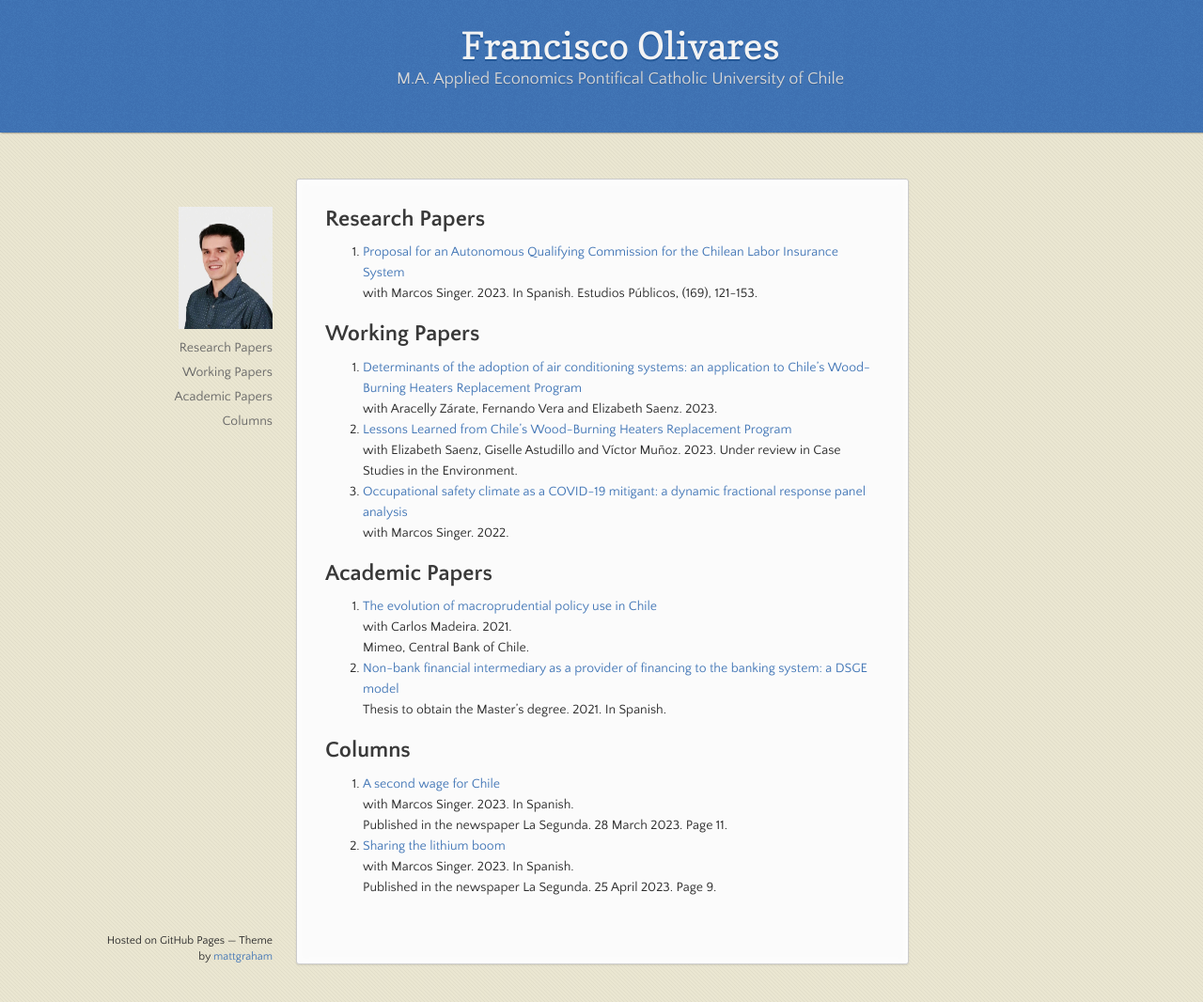
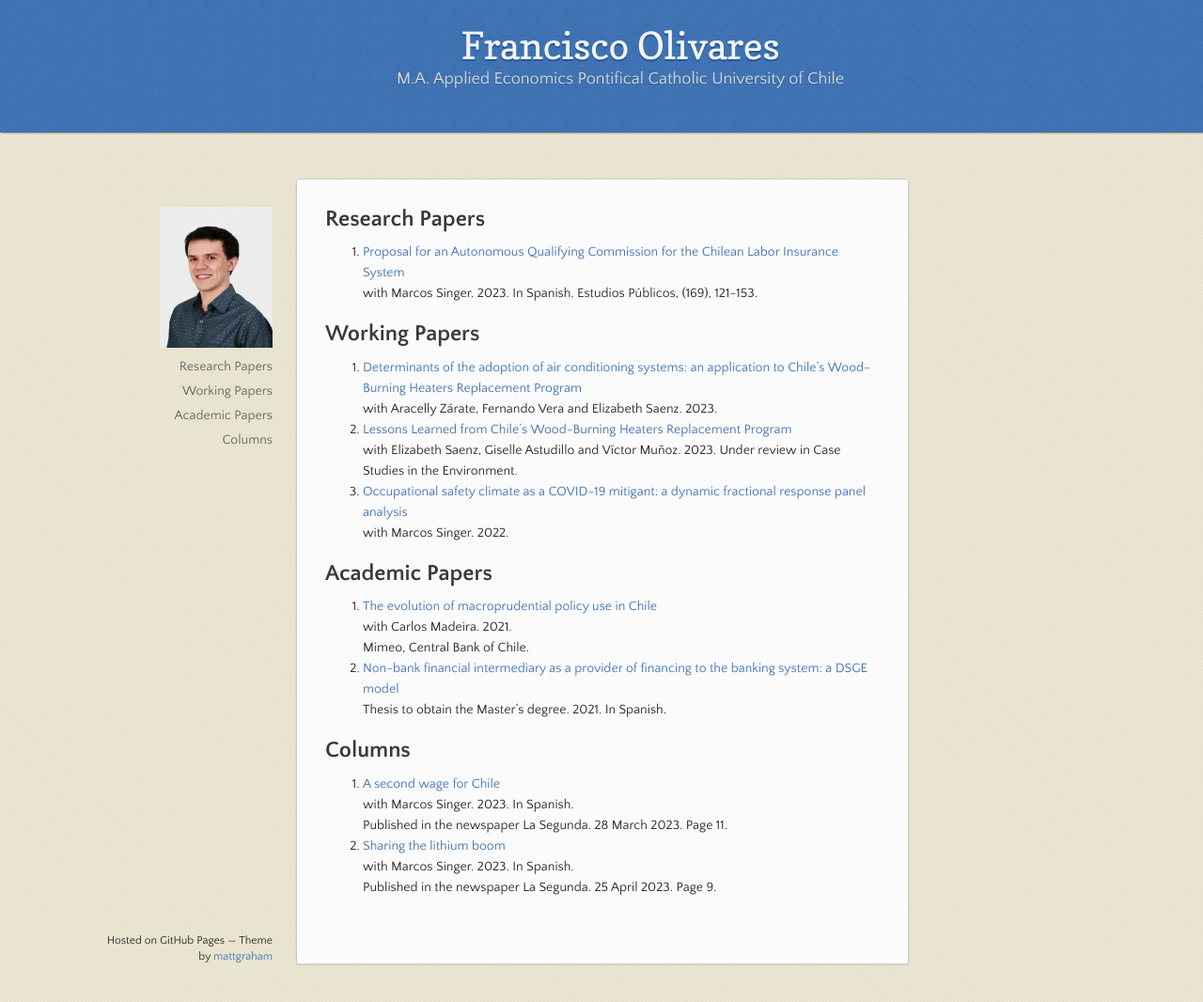
Before and after one commit to fco-olivares/fco-olivares.github.io, a Jekyll site: the page built from index.md, in a window 1280 px wide and 1066 px high. Shown: the whole window at 94% size. Built offline with Jekyll 4.4.1, drawn with Linux system fonts in a browser that asks for light colours; our own code applies the rules of GitHub Pages for plain Markdown files.

Commit message:
Update default.html

```diff
--- a/_layouts/default.html
+++ b/_layouts/default.html
@@ -24,7 +24,7 @@
 
     <div class="wrapper">
       <nav>
-	<img src="https://fco-olivares.github.io/Foto%20profesional-compressed.jpg" alt="Foto" width="100" height="130"/>
+	<img src="https://fco-olivares.github.io/Foto%20profesional-compressed.jpg" alt="Foto" width="120" height="150"/>
         <ul></ul>
       </nav>
       <section>
```
